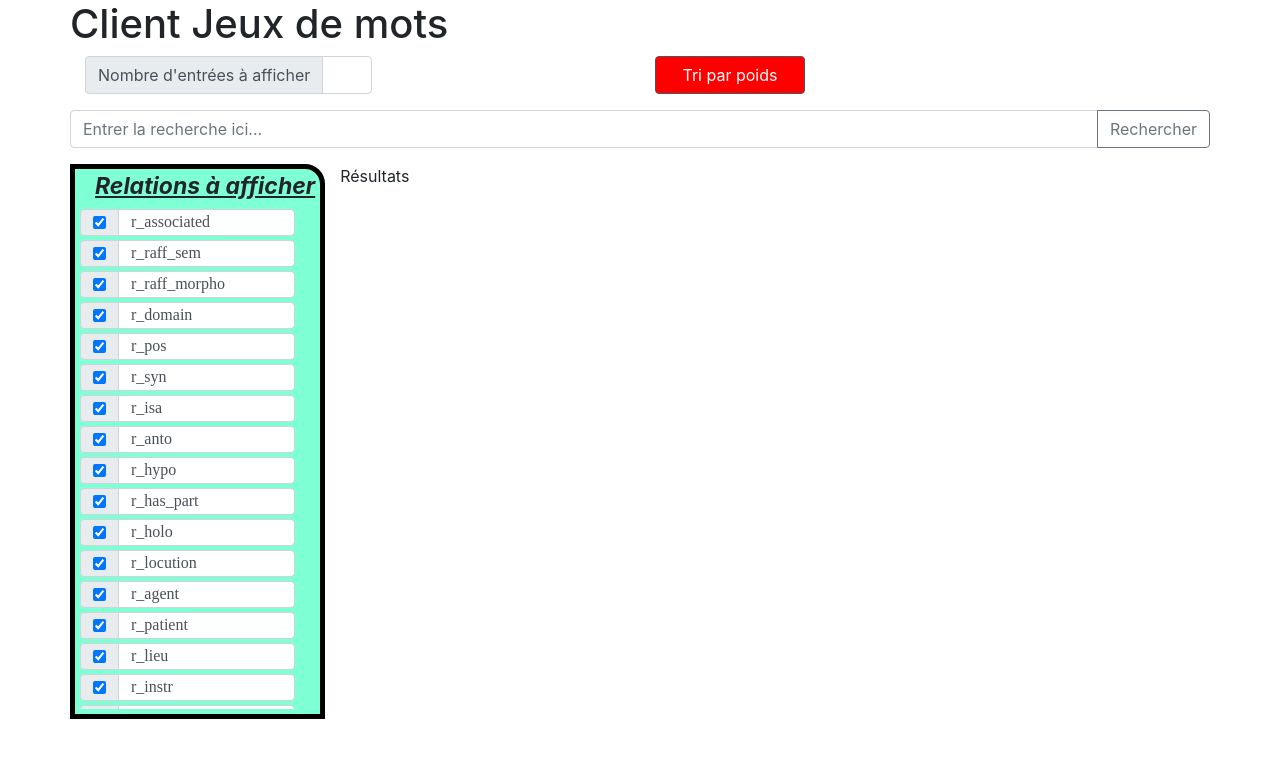
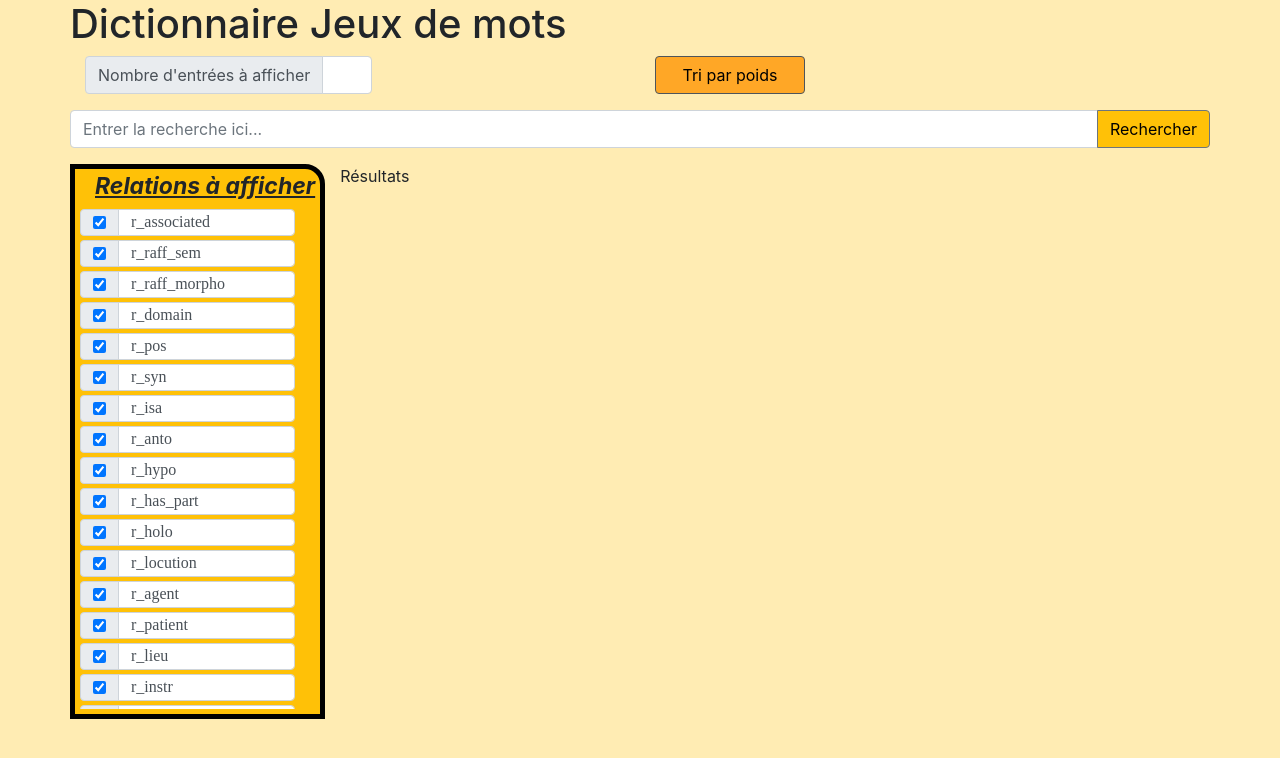
Before and after one commit to Florian-Ch/ClientJDM, a React (Create React App) app: page / in a window 1280 px wide. Shown: the top 758 px of the page. Built offline with nearby package versions, Linux system fonts and the light colour scheme.

Commit message:
couleurs etc

```diff
--- a/src/components/Home.jsx
+++ b/src/components/Home.jsx
@@ -165,7 +165,7 @@ export default class Home extends Component {
     return (
       <div className="container">
         <div className="row"> {/* ligne de titre */}
-          <h1>Client Jeux de mots</h1>
+          <h1>Dictionnaire Jeux de mots</h1>
         </div>
 
         <div className="row"> {/* ligne des options */}
--- a/src/components/SearchBar.jsx
+++ b/src/components/SearchBar.jsx
@@ -12,7 +12,7 @@ export default class Home extends Component {
           aria-describedby="basic-addon2"
         />
         <div className="input-group-append">
-          <button className="btn btn-outline-secondary" type="button">
+          <button className="btn btn-outline-secondary search_button" type="button">
             Rechercher
           </button>
         </div>
--- a/src/index.css
+++ b/src/index.css
@@ -5,6 +5,7 @@ body {
     sans-serif;
   -webkit-font-smoothing: antialiased;
   -moz-osx-font-smoothing: grayscale;
+  background-color: #ffecb3;
 }
 
 code {
@@ -15,14 +16,21 @@ code {
 /* Partie options */
 
 .btn.btn-secondary{
-  background-color: rgba(0,0,255,1);
+  background-color: #e65100;
   width: 150px;
   text-align: center;
+  color: black;
 }
 
 .btn.btn-secondary:not(:disabled).active{
-  background-color: rgba(255,0,0,1);
+  background-color: #ffa726;
   text-align: center;
+  color: black;
+}
+
+.search_button{
+  background-color: #ffc107;
+  color: black;
 }
 
 /* Partie relations */
@@ -32,7 +40,7 @@ code {
   padding-left:5px;
   padding-right: 20px;
   padding-bottom: 5px;
-  background-color: aquamarine;
+  background-color: #ffc107;
   border: 5px solid black;
   border-top-right-radius: 20px;
 }
```
